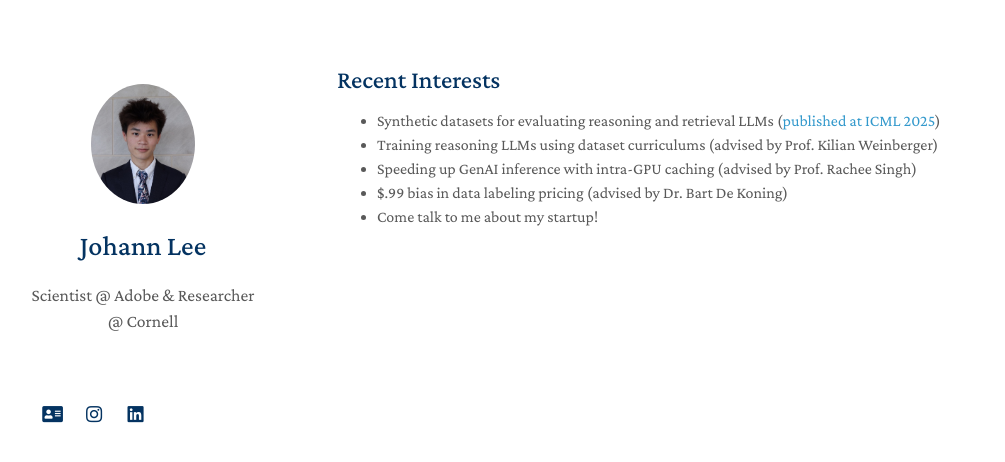
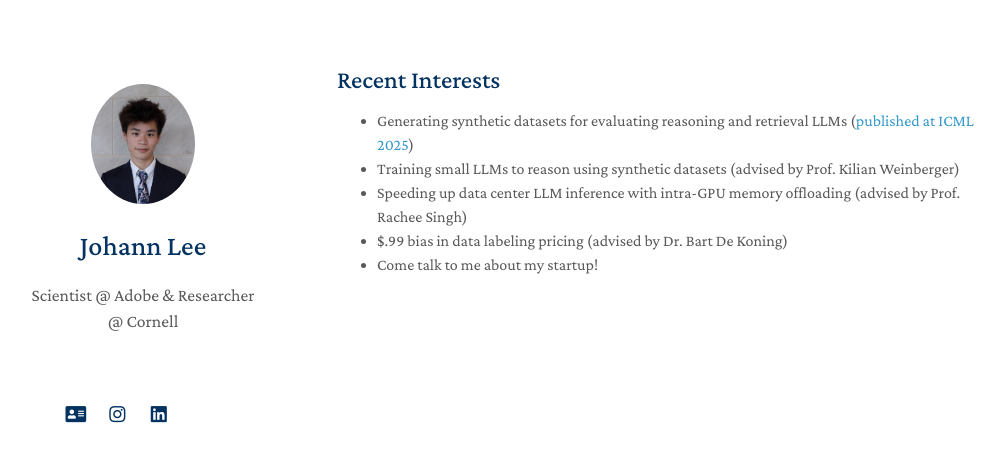
Before and after one commit to lee-johann/xforeverjlx.github.io, a Jekyll site: the page built from index.md, in a window 1280 px wide. Shown: the top 462 px of the page, without its empty margins (133-1138 px from the left). Built offline with Jekyll 4.4.1, drawn with Linux system fonts in a browser that asks for light colours; nearby versions of some CDN libraries; a style sheet for code colours, icons or effects is not loaded; our own code applies the rules of GitHub Pages for plain Markdown files.

Commit message:
post icml updates

```diff
--- a/_layouts/homepage.html
+++ b/_layouts/homepage.html
@@ -89,11 +89,11 @@
 
 
 
-        {% if site.google_scholar %}
+        <!-- {% if site.google_scholar %}
         <a style="margin: 0 5px 0 0" href="{{ site.google_scholar }}">
           <i class="ai ai-google-scholar" style="font-size:1.2rem"></i>
         </a>
-        {% endif %}
+        {% endif %} -->
 
 
 
--- a/index.md
+++ b/index.md
@@ -4,9 +4,9 @@
 
 ## Recent Interests
 
-- Synthetic datasets for evaluating reasoning and retrieval LLMs ([published at ICML 2025](https://arxiv.org/abs/2502.20377))
-- Training reasoning LLMs using dataset curriculums (advised by Prof. Kilian Weinberger)
-- Speeding up GenAI inference with intra-GPU caching (advised by Prof. Rachee Singh)
+- Generating synthetic datasets for evaluating reasoning and retrieval LLMs ([published at ICML 2025](https://arxiv.org/abs/2502.20377))
+- Training small LLMs to reason using synthetic datasets (advised by Prof. Kilian Weinberger)
+- Speeding up data center LLM inference with intra-GPU memory offloading (advised by Prof. Rachee Singh)
 - $.99 bias in data labeling pricing (advised by Dr. Bart De Koning)
 - Come talk to me about my startup!
 
```
Also changed, not shown: other parts of _layouts/homepage.html (+1 -1 lines).
